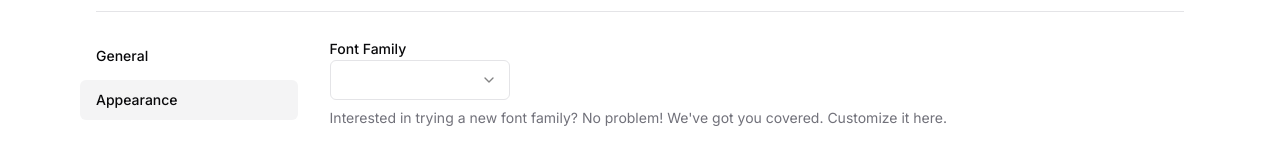
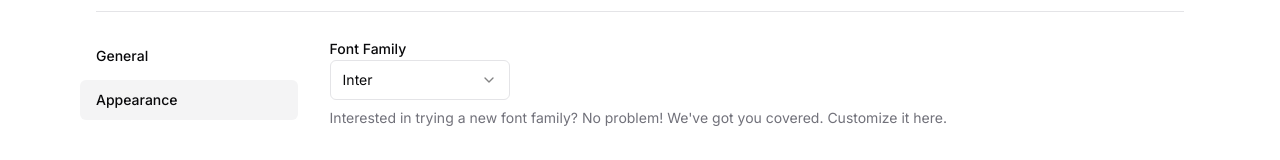
Before and after one commit to javiergenepaul/my-portfolio, a React (Vite) app: page /settings/appearance in a window 1280 px wide. Shown: the part 205-365 px from the top of the page. Built offline with nearby package versions, Linux system fonts and the light colour scheme; what tailwindcss-debug-screens would draw is missing.

Commit message:
add default value test for font family option

```diff
--- a/src/screens/settings/sub-screen/settings-appearance.tsx
+++ b/src/screens/settings/sub-screen/settings-appearance.tsx
@@ -161,7 +161,7 @@ export const SettingsAppearance = () => {
         <Select
           onValueChange={onChangeFont}
           defaultValue={font ? font : "inter"}
-          value={font}
+          value={font ? font : "inter"}
         >
           <SelectTrigger className="w-[180px]">
             <SelectValue />
```
